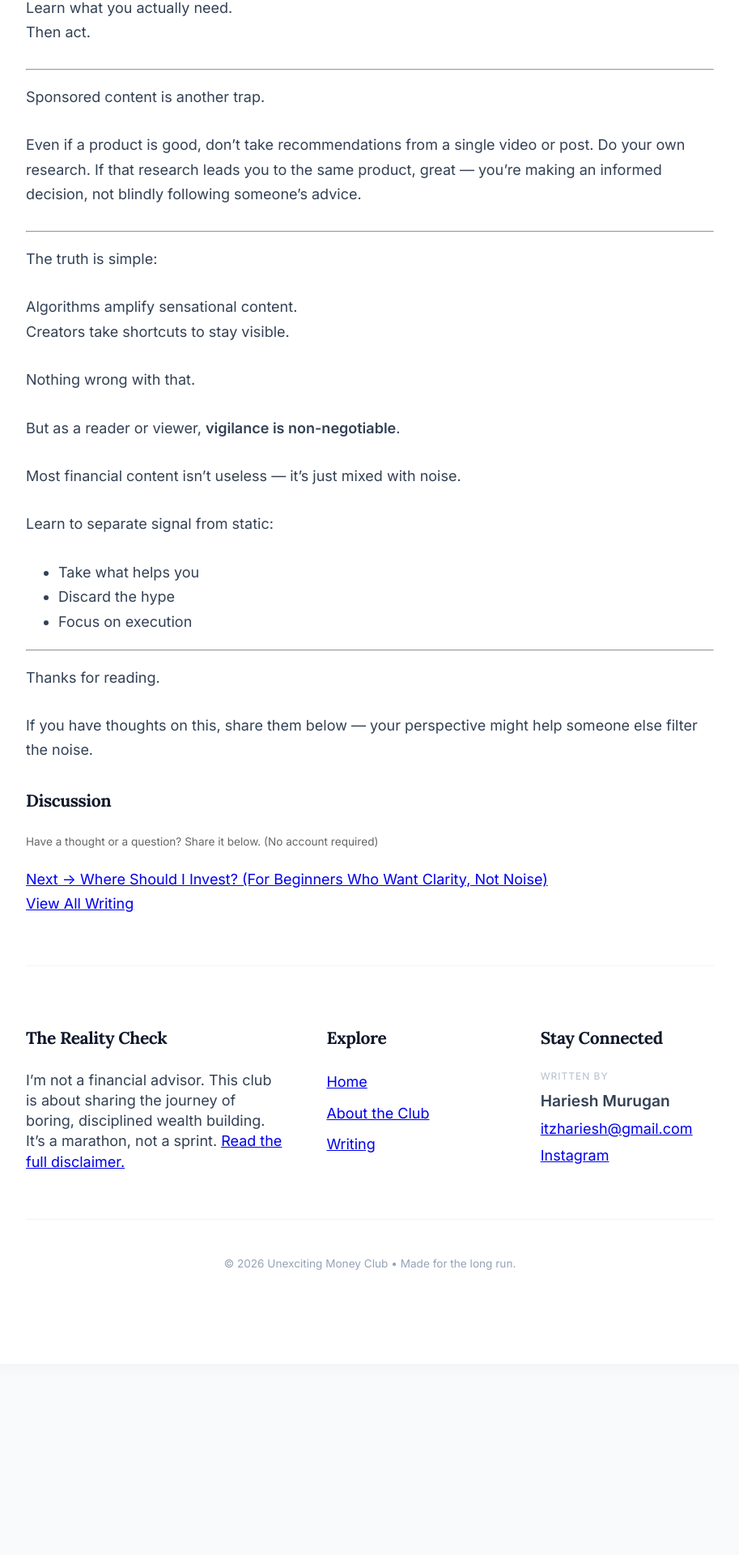
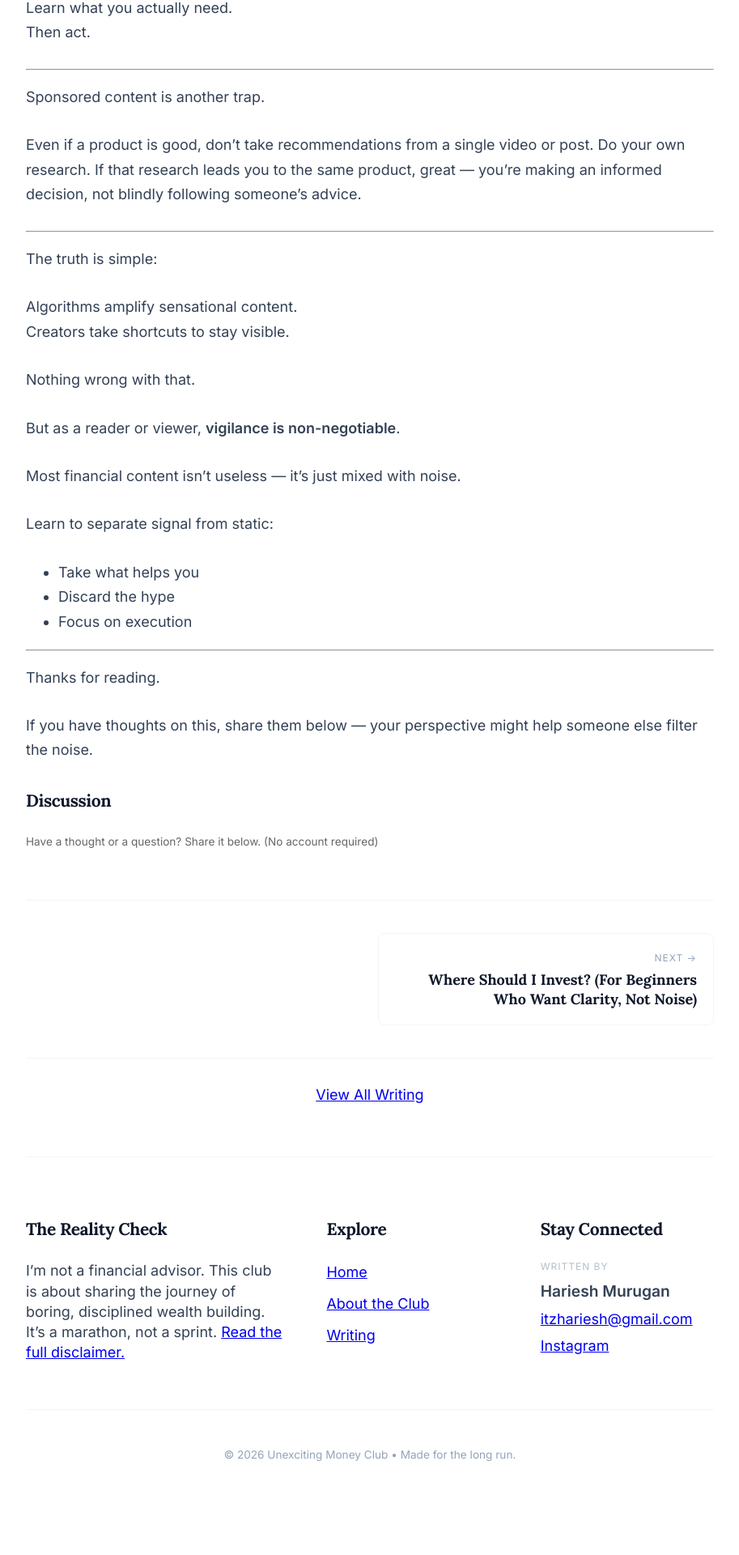
Before and after one commit to HarieshMK/HarieshMK.github.io, a Jekyll site: the page built from _posts/2026-01-25-why-most-finance-content-is-noise.md, in a window 1280 px wide. Shown: the part 1937-3857 px from the top of the page at 81% size, without its empty margins (183-1096 px from the left). Built offline with Jekyll 4.4.1, drawn with Linux system fonts in a browser that asks for light colours; comment, search, counter and statistics services are not loaded; before the commit the page ends 3621 px from its top, so only the background shows below that.

Commit message:
Update style.css

```diff
--- a/assets/css/style.css
+++ b/assets/css/style.css
@@ -128,22 +128,34 @@ footer {
   margin-bottom: 50px;
 }
 
-/* Tighten footer vertical spacing */
 .footer-col p {
-    margin-bottom: 10px;
+    margin: 0 0 8px 0 !important;
+    line-height: 1.4;
 }
 
 .by-line {
-    margin: 0 !important;
+    margin: 0 0 2px 0 !important;
     font-size: 0.75rem !important;
     color: #94a3b8;
     text-transform: uppercase;
     letter-spacing: 1px;
+    opacity: 0.7;
 }
 
 .author-name {
     margin: 0 0 12px 0 !important;
     font-size: 1.2rem;
+    display: block;
+}
+
+.footer-links {
+    list-style: none;
+    padding: 0;
+    margin: 0;
+}
+
+.footer-links li {
+    margin-bottom: 8px;
 }
 
 .footer-bottom {
@@ -154,7 +166,89 @@ footer {
   color: #94a3b8;
 }
 
-/* ===== 5. PREMIUM DARK MODE (Midnight) ===== */
+/* ===== 5. POST NAVIGATION STYLES ===== */
+.post-footer {
+  margin-top: 60px;
+  padding-top: 40px;
+  border-top: 1px solid #f1f5f9;
+}
+
+.post-nav {
+  display: flex;
+  justify-content: space-between;
+  gap: 20px;
+  margin-bottom: 40px;
+}
+
+.nav-prev, .nav-next {
+  flex: 1;
+  width: 50%;
+}
+
+.nav-next { text-align: right; }
+
+.nav-link {
+  text-decoration: none;
+  display: flex;
+  flex-direction: column;
+  padding: 20px;
+  border: 1px solid #f1f5f9;
+  border-radius: 8px;
+  transition: all 0.2s ease;
+}
+
+.nav-link:hover {
+  background: #f8fafc;
+  border-color: #e2e8f0;
+  transform: translateY(-2px);
+}
+
+.nav-label {
+  font-size: 0.75rem;
+  text-transform: uppercase;
+  letter-spacing: 1px;
+  color: #94a3b8;
+  margin-bottom: 5px;
+}
+
+.nav-title {
+  font-weight: 700;
+  font-family: 'Lora', serif;
+  color: #0f172a;
+  line-height: 1.3;
+}
+
+.back-to-blog-container {
+  text-align: center;
+  border-top: 1px solid #f1f5f9;
+  padding-top: 30px;
+}
+
+/* Dark Mode Adjustments */
+.dark-theme .post-footer,
+.dark-theme .back-to-blog-container,
+.dark-theme .nav-link {
+  border-color: #1e293b;
+}
+
+.dark-theme .nav-link:hover {
+  background: #1e293b;
+}
+
+.dark-theme .nav-title {
+  color: #ffffff;
+}
+
+/* Mobile Layout for Nav */
+@media (max-width: 600px) {
+  .post-nav {
+    flex-direction: column;
+  }
+  .nav-prev, .nav-next {
+    width: 100%;
+  }
+}
+/* ===== 6. PREMIUM DARK MODE (Midnight) ===== */
 .dark-theme body { background-color: #0f172a; color: #f8fafc; }
 .dark-theme .container { background: #0f172a; box-shadow: none; }
 
@@ -174,6 +268,10 @@ footer {
 }
 
 .dark-theme a { color: #38bdf8; }
+.dark-theme .back-link { color: #94a3b8; }
+.dark-theme .back-link:hover { color: #ffffff; }
+
+.dark-theme .post-footer { border-top-color: #1e293b; }
 
 /* Newsletter & Comments Dark Mode Fixes */
 .dark-theme .ml-embedded,
@@ -189,7 +287,6 @@ footer {
     color: #ffffff !important;
 }
 
-/* Cusdis Labels & Inputs Fix */
 .dark-theme #cusdis_thread { color: #ffffff !important; }
 
 .dark-theme .comments label,
@@ -209,56 +306,18 @@ footer {
 
 .dark-theme iframe[src*="cusdis"] { color-scheme: dark; }
 
-/* Mobile Tweaks */
-@media (max-width: 768px) {
-  .container { padding: 30px 20px; }
-  .footer-grid { grid-template-columns: 1fr; gap: 30px; }
-  header h1 { font-size: 2rem; }
-}
-/* ===== 1. DISCUSSION SCROLLBAR FIX ===== */
-/* Remove the forced height that causes the scrollbar */
+/* Discussion Scrollbar Fix */
 #cusdis_thread iframe {
     width: 100% !important;
     min-height: 450px !important;
     border: none !important;
-    overflow: hidden !important; /* Prevents double scrollbars */
+    overflow: hidden !important;
     display: block !important;
 }
 
-/* ===== 2. FOOTER ALIGNMENT & SPACING FIX ===== */
-/* This targets the 'Stay Connected' column specifically to match the 'Explore' list */
-.footer-col p {
-    margin: 0 0 8px 0 !important; /* Reduces gap to match the list item spacing */
-    line-height: 1.4;
+/* Mobile Tweaks */
+@media (max-width: 768px) {
+  .container { padding: 30px 20px; }
+  .footer-grid { grid-template-columns: 1fr; gap: 20px; }
+  header h1 { font-size: 2rem; }
 }
-
-/* Remove the extra gap specifically after your name */
-.author-name {
-    margin-bottom: 5px !important;
-    display: block;
-}
-
-/* Align the "Written By" label perfectly */
-.by-line {
-    margin-bottom: 2px !important;
-    opacity: 0.7;
-    font-size: 0.75rem;
-}
-
-/* Ensure the Explore list doesn't have extra padding shifting it */
-.footer-links {
-    list-style: none;
-    padding: 0;
-    margin: 0;
-}
-
-.footer-links li {
-    margin-bottom: 8px; /* Matches the 8px margin we gave the paragraphs */
-}
-
-/* ===== 3. MOBILE FOOTER FIX ===== */
-@media (max-width: 768px) {
-    .footer-grid {
-        gap: 20px; /* Reduces vertical gap between columns on mobile */
-    }
-}
```
